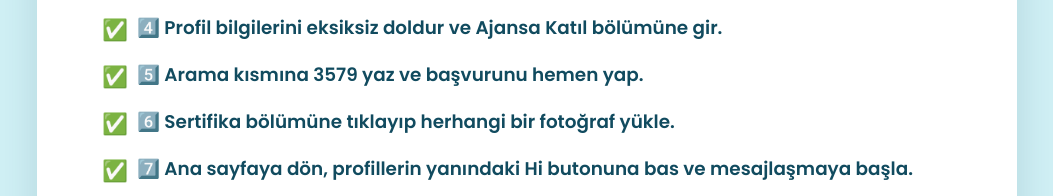
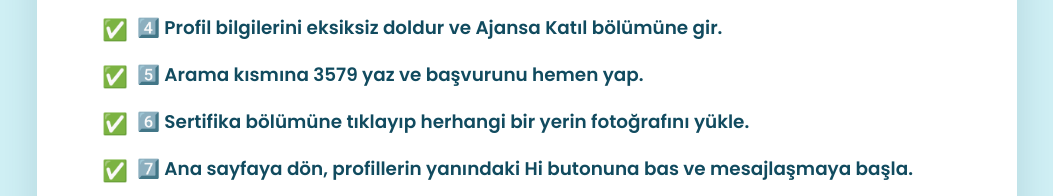
Before and after one commit to rexfinans/mesajla-kazan, a plain HTML site: page index.html in a window 1280 px wide. Shown: the part 1184-1380 px from the top of the page, without its empty margins (113-1166 px from the left). Drawn offline with Linux system fonts and the light colour scheme.

Commit message:
Update index.html

```diff
--- a/index.html
+++ b/index.html
@@ -310,7 +310,7 @@
     <li>3️⃣ Birden fazla hesap açabilir, gelirini artırabilirsin.</li>
     <li>4️⃣ Profil bilgilerini eksiksiz doldur ve <strong>Ajansa Katıl</strong> bölümüne gir.</li>
     <li>5️⃣ Arama kısmına <strong>3579</strong> yaz ve başvurunu hemen yap.</li>
-    <li>6️⃣ Sertifika bölümüne tıklayıp herhangi bir fotoğraf yükle.</li>
+    <li>6️⃣ Sertifika bölümüne tıklayıp herhangi bir yerin fotoğrafını yükle.</li>
     <li>7️⃣ Ana sayfaya dön, profillerin yanındaki <strong>Hi</strong> butonuna bas ve mesajlaşmaya başla.</li>
   </ul>
 
```
